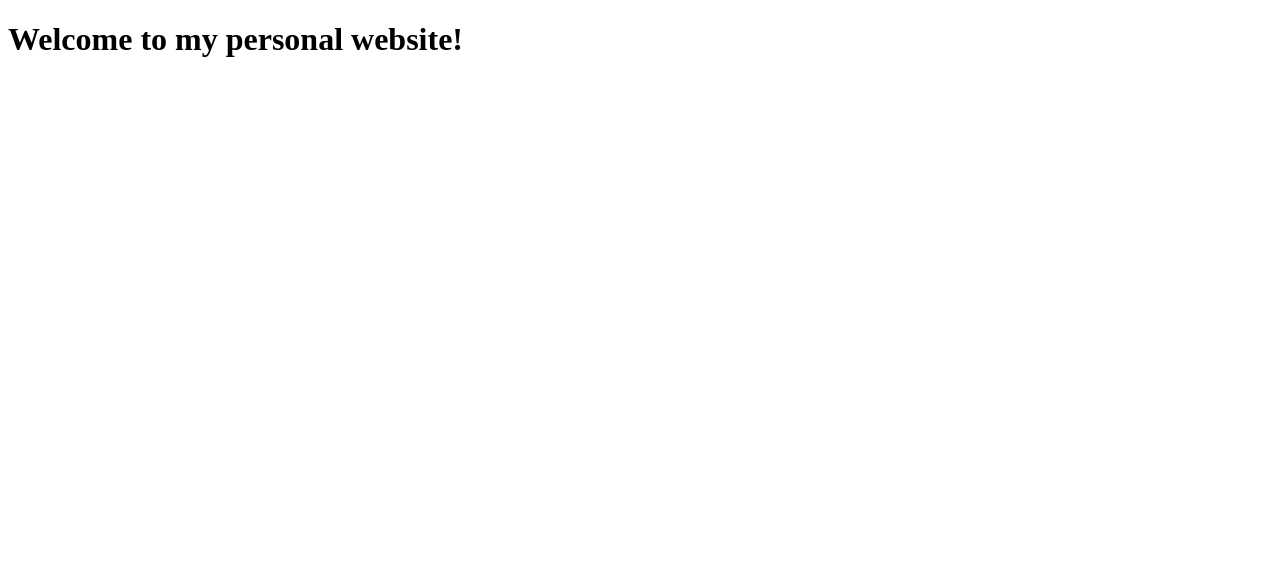
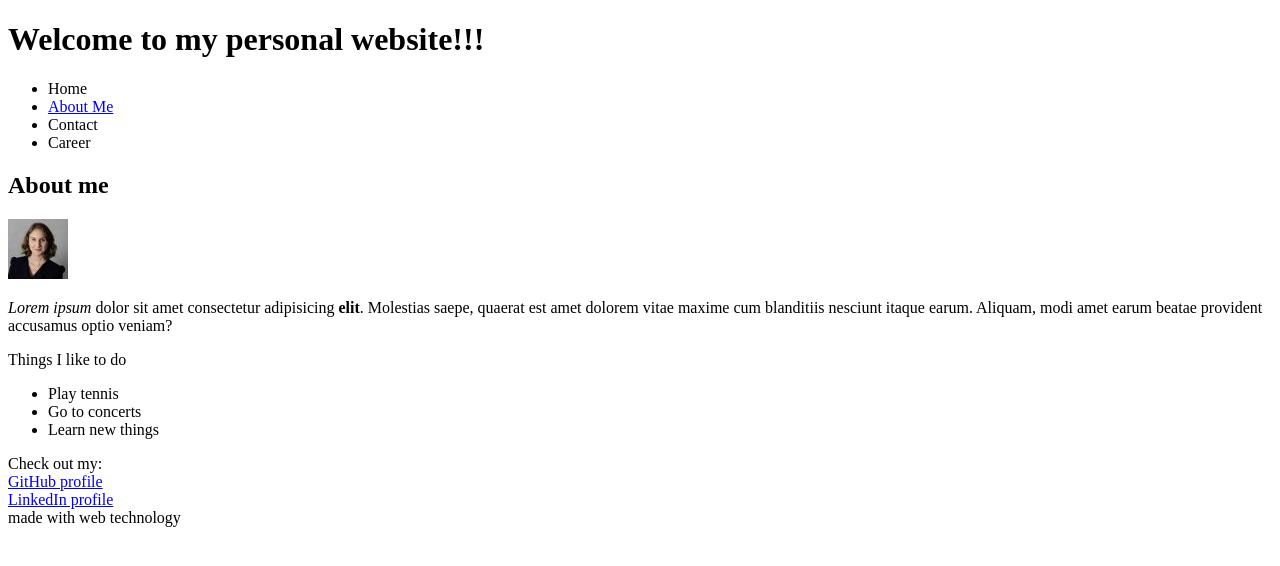
Before and after one commit to FriederikeM/personal-website, a plain HTML site: page index.html in a window 1280 px wide. Drawn offline with Linux system fonts and the light colour scheme.

Commit message:
Add HTML elements and more content

```diff
--- a/index.html
+++ b/index.html
@@ -5,6 +5,54 @@
     <title>My personal website</title>
   </head>
   <body>
-        <h1>Welcome to my personal website!</h1>
+    <header>
+      <h1>Welcome to my personal website!!!</h1>
+      <nav>
+        <ul>
+          <li>Home</li>
+          <li>
+            <a href="#about"> About Me </a>
+          </li>
+          <li>Contact</li>
+          <li>Career</li>
+        </ul>
+      </nav>
+    </header>
+    <main>
+      <section>
+        <h2 id="about">About me</h2>
+
+        <img src="/images/friederike_picture.jpg" alt="picture of Friederike" />
+        <p>
+          <em> Lorem ipsum </em> dolor sit amet consectetur adipisicing
+          <strong> elit</strong>. Molestias saepe, quaerat est amet dolorem
+          vitae maxime cum blanditiis nesciunt itaque earum. Aliquam, modi amet
+          earum beatae provident accusamus optio veniam?
+        </p>
+      </section>
+
+      <section>Things I like to do</section>
+      <ul>
+        <li>Play tennis</li>
+        <li>Go to concerts</li>
+        <li>Learn new things</li>
+      </ul>
+    </main>
+    <footer>
+      Check out my:
+      <br />
+      <a href="https://github.com/FriederikeM" target="_blank"
+        >GitHub profile</a
+      >
+      <br />
+      <a
+        href="https://www.linkedin.com/in/friederike-m%C3%B6ser-9ba178180/"
+        target="_blank"
+        >LinkedIn profile</a
+      >
+
+      <br />
+      made with web technology
+    </footer>
   </body>
 </html>
```
Also changed, not shown: images/friederike_picture.jpg (added). Lines whose indentation alone changed are shown as unchanged.
